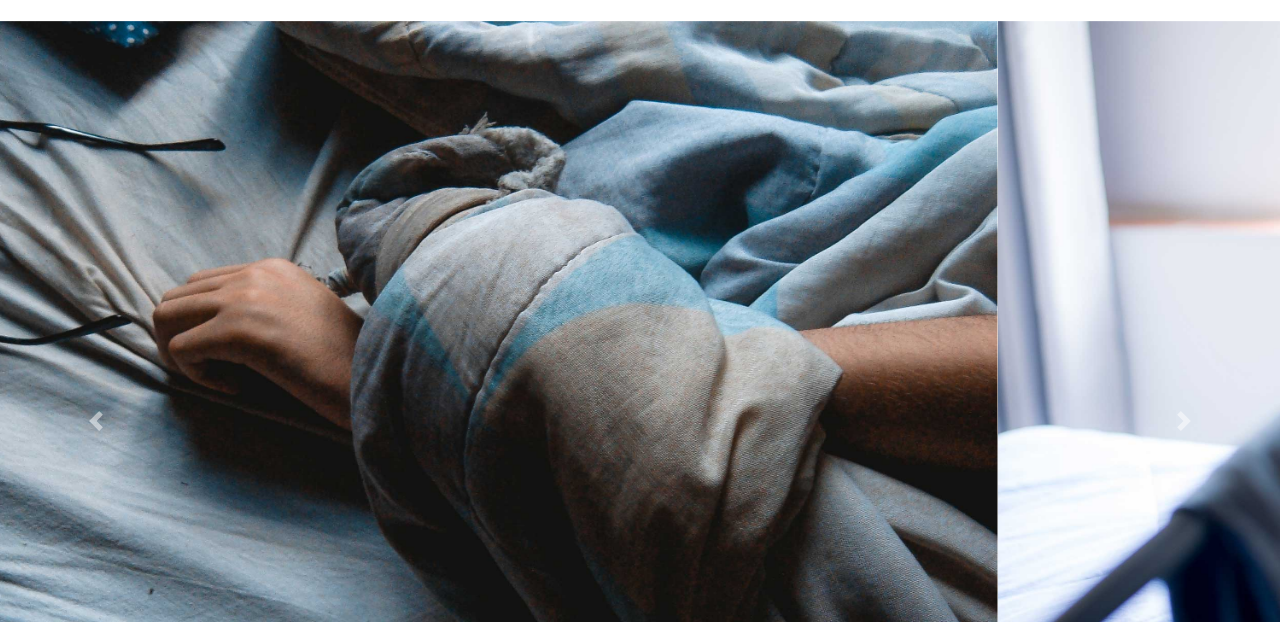
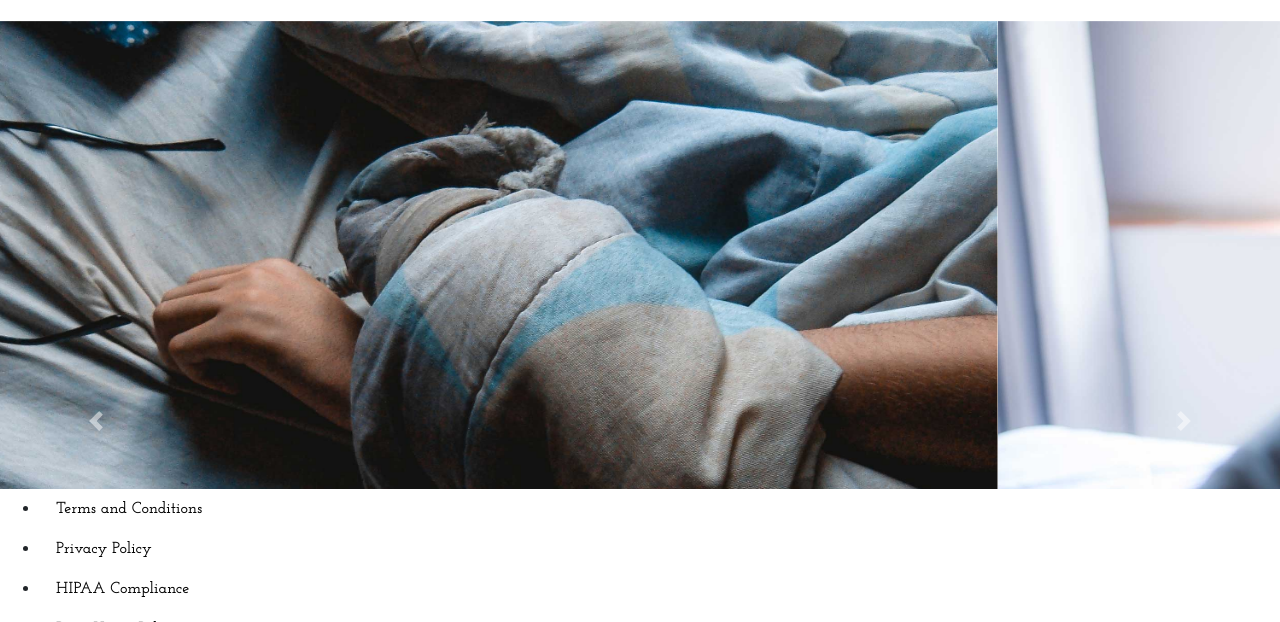
Before and after one commit to emeraldaly/ptland, a website: page public/index.html in a window 1280 px wide. Shown: the part 135-757 px from the top of the page. Drawn offline with nearby package versions, Linux system fonts and the light colour scheme; a web font is replaced by a local one.

Commit message:
fixed bottom footer

```diff
--- a/public/css/style.css
+++ b/public/css/style.css
@@ -14,6 +14,7 @@ ul {
   width: 100%;
   background-color: white;
 }
+
 .nav-item-right {
   position: right;
 }
--- a/public/index.html
+++ b/public/index.html
@@ -168,17 +168,17 @@
       <!-- /.row -->
 
         <footer>
-            <ul class="nav">
-                <li class="nav-item-2">
+            <ul class="nav-item-2">
+                <li class="nav-item">
                     <a class="nav-link" href="#">Terms and Conditions</a>
                 </li>
-                <li class="nav-item-2">
+                <li class="nav-item">
                     <a class="nav-link" href="#">Privacy Policy</a>
                 </li>
-                <li class="nav-item-2">
+                <li class="nav-item">
                     <a class="nav-link" href="#">HIPAA Compliance</a>
                 </li>
-                <li class="nav-item-2">
+                <li class="nav-item">
                     <a class="nav-link" href="#">Data Usage Policy</a>
                 </li>
             </ul>
```
